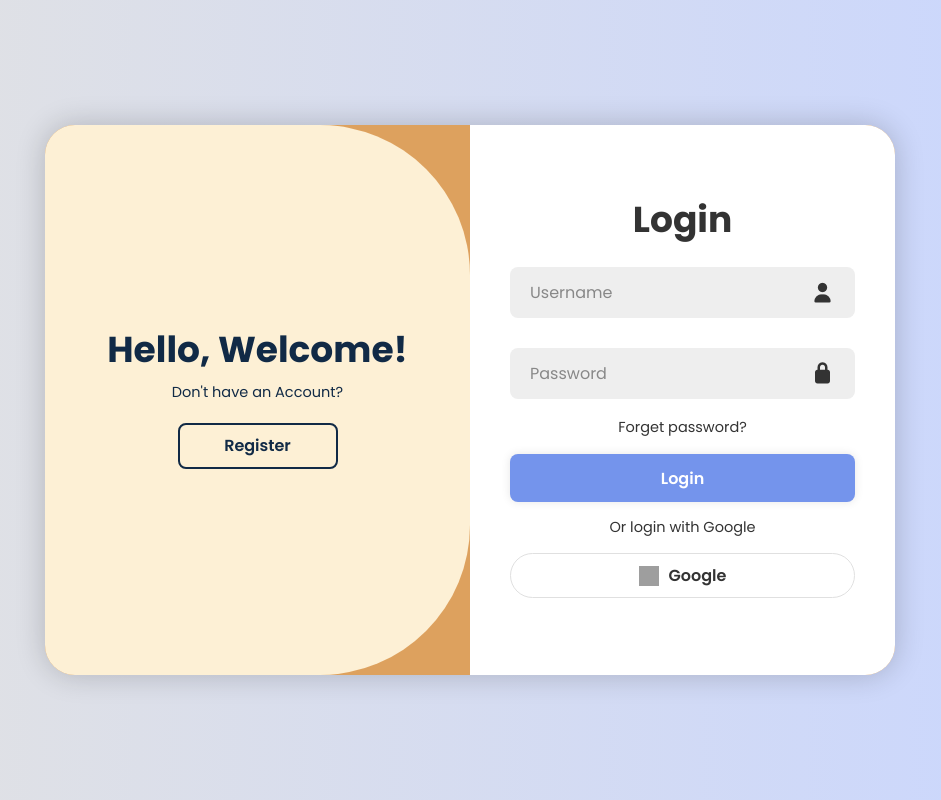
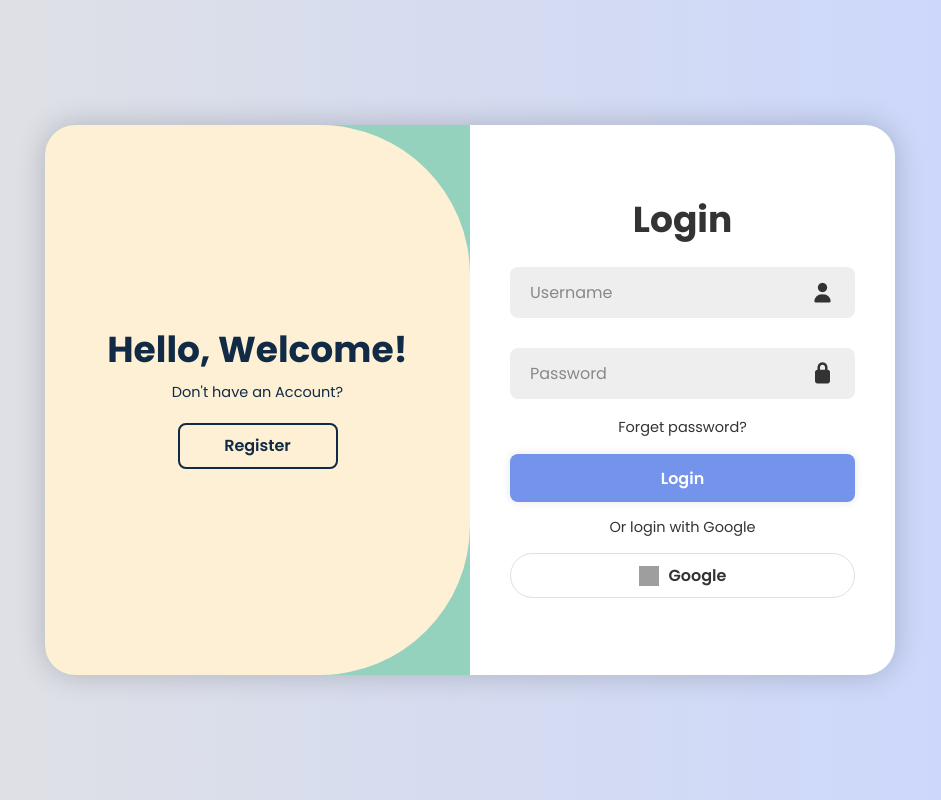
Before and after one commit to youssefmn225-maker/Dimora, a plain HTML site: page index.html in a window 1280 px wide. Shown: the whole page, without its empty margins (170-1111 px from the left). Drawn offline with Linux system fonts and the light colour scheme; grey boxes are pictures that could not be loaded.

Commit message:
Change container background color to #94D2BD

```diff
--- a/style.css
+++ b/style.css
@@ -21,7 +21,7 @@ body {
   position: relative;
   width: 850px;
   height: 550px;
-  background: #DDA15E;
+  background: #94D2BD;
   margin: 20px;
   border-radius: 30px;
   box-shadow: 0 0 30px rgba(0, 0, 0, 0.2);
```
